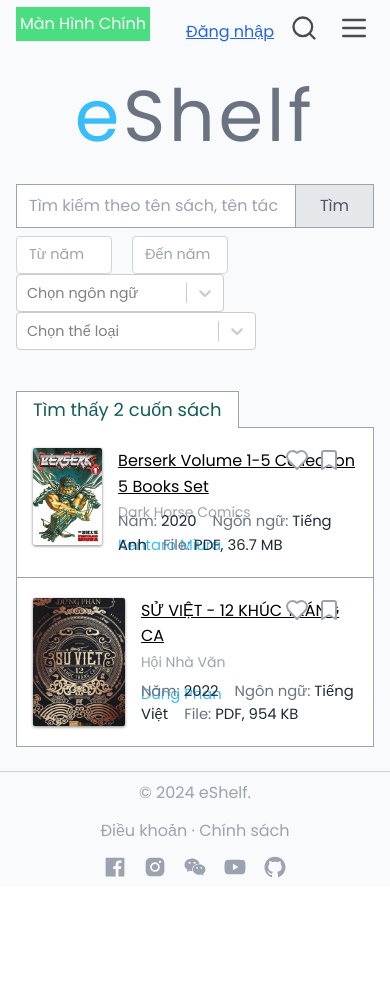
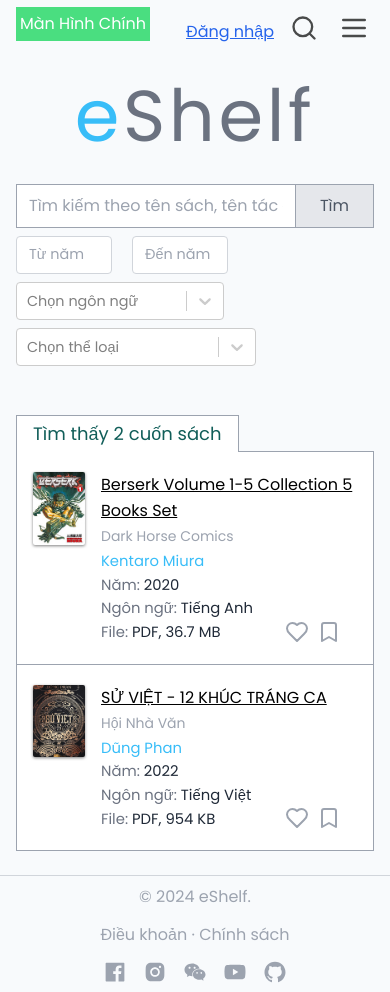
Before and after one commit to levanvux/eShelf, a React (Vite) app: page /search/1 in a window 390 px wide. Before the commit the page ends 887 px from the top, so only its background shows below. Built offline with nearby package versions, Linux system fonts and the light colour scheme.

Commit message:
ui(book): improve responsive

```diff
--- a/src/components/book/SearchForm.jsx
+++ b/src/components/book/SearchForm.jsx
@@ -51,7 +51,20 @@
   }
 
   return (
-    <>
+    <form
+      action={
+        searchValue || fromYear || toYear || genres.length > 0
+          ? "/search/" +
+            convertText(searchValue) +
+            "&" +
+            fromYear +
+            "-" +
+            toYear +
+            "&" +
+            convertArrayToString(genres)
+          : ""
+      }
+    >
       <div className="mx-4 mb-2 mt-8 flex border border-gray-400 hover:outline hover:outline-1 hover:outline-sky-400 md:mx-24 lg:mx-44">
         <input
           type="text"
@@ -60,13 +73,10 @@
           placeholder="Tìm kiếm theo tên sách, tên tác giả, nxb..."
           className="w-full px-3 text-gray-800 focus:outline-none"
         />
-        <a
-          href={`${searchValue || fromYear || toYear || genres.length > 0 ? "/search/" + convertText(searchValue) + "&" + fromYear + "-" + toYear + "&" + convertArrayToString(genres) : ""}`}
-        >
-          <button className="border-l border-l-gray-400 bg-gray-200 px-6 py-2 text-gray-600 md:px-12">
-            Tìm
-          </button>
-        </a>
+
+        <button className="border-l border-l-gray-400 bg-gray-200 px-6 py-2 text-gray-600 md:px-12">
+          Tìm
+        </button>
       </div>
       {advancedSearch ? (
         <div className="mx-4 flex flex-col text-[0.9rem] md:mx-24 md:flex-row lg:mx-44">
@@ -76,14 +86,14 @@
               value={fromYear}
               onChange={(e) => setFromYear(e.target.value)}
               placeholder="Từ năm"
-              className="mr-5 w-24 rounded border border-gray-300 px-3 py-[0.42rem] text-gray-800 [appearance:textfield] focus:outline-none [&::-webkit-inner-spin-button]:appearance-none [&::-webkit-outer-spin-button]:appearance-none"
+              className="mb-2 mr-5 w-24 rounded border border-gray-300 px-3 py-[0.42rem] text-gray-800 [appearance:textfield] focus:outline-none [&::-webkit-inner-spin-button]:appearance-none [&::-webkit-outer-spin-button]:appearance-none"
             />
             <input
               type="number"
               value={toYear}
               onChange={(e) => setToYear(e.target.value)}
               placeholder="Đến năm"
-              className="mr-5 w-24 rounded border border-gray-300 py-[0.42rem] pl-3 pr-2 text-gray-800 [appearance:textfield] focus:outline-none [&::-webkit-inner-spin-button]:appearance-none [&::-webkit-outer-spin-button]:appearance-none"
+              className="mb-2 mr-5 w-24 rounded border border-gray-300 py-[0.42rem] pl-3 pr-2 text-gray-800 [appearance:textfield] focus:outline-none [&::-webkit-inner-spin-button]:appearance-none [&::-webkit-outer-spin-button]:appearance-none"
             />
           </div>
 
@@ -92,7 +102,7 @@
             onChange={setSelectedLanguages}
             options={languageOptions}
             placeholder="Chọn ngôn ngữ"
-            className="mr-5 w-52 text-gray-800"
+            className="mb-2 mr-5 w-52 text-gray-800"
             isMulti
           />
           <Select
@@ -100,7 +110,7 @@
             onChange={setSelectedGenres}
             options={genreOptions}
             placeholder="Chọn thể loại"
-            className="w-60 text-gray-800 placeholder-pink-600"
+            className="mb-2 w-60 text-gray-800 placeholder-pink-600"
             isMulti
           />
         </div>
@@ -109,12 +119,12 @@
           onClick={() => {
             setAdvancedSearch(true);
           }}
-          className="ml-4 w-[8.4rem] cursor-pointer border-b border-dashed border-gray-400 text-sm text-gray-400 md:ml-24 lg:ml-44"
+          className="ml-4 w-32 cursor-pointer border-b border-dashed border-gray-400 text-xs text-gray-400 md:ml-24 md:w-[8.4rem] md:text-sm lg:ml-44"
         >
           Tìm kiếm nâng cao
         </p>
       )}
-    </>
+    </form>
   );
 };
 
--- a/src/components/book/SearchResultItem.jsx
+++ b/src/components/book/SearchResultItem.jsx
@@ -27,11 +27,11 @@
             <img
               src={bookDetail.coverUrl}
               alt={bookDetail.title}
-              className="float-left aspect-[5/7] w-24 rounded-sm object-cover drop-shadow-[0_0.1rem_0.1rem_rgba(0,0,0,0.5)]"
+              className="float-left mr-3 aspect-[5/7] w-24 rounded-sm object-cover drop-shadow-[0_0.1rem_0.1rem_rgba(0,0,0,0.5)]"
             />
           </a>
           <div className="relative flex-grow">
-            <p>
+            <p className="w-64 md:w-auto">
               <a
                 href={`/book/${bookDetail.isbn}`}
                 target="_blank"
@@ -49,7 +49,7 @@
                 {bookDetail.publisher ? bookDetail.publisher : ""}
               </a>
             </p>
-            <p className="mt-2 cursor-pointer text-[0.925rem] text-sky-400">
+            <p className="cursor-pointer text-[0.925rem] text-sky-400 md:mt-2">
               {bookDetail.author && bookDetail.author.length > 0 ? (
                 bookDetail.author.map((au, index) => {
                   return (
@@ -68,21 +68,22 @@
             </p>
             <Heart
               onClick={() => setIsHeartClicked(!isHeartClicked)}
-              className={`absolute right-12 top-0 cursor-pointer ${isHeartClicked ? "text-sky-400" : "text-gray-400 hover:text-gray-500"}`}
+              className={`absolute bottom-0 right-12 cursor-pointer md:bottom-auto md:top-0 ${isHeartClicked ? "text-sky-400" : "text-gray-400 hover:text-gray-500"}`}
               fill={isHeartClicked ? "#38bdf8" : "#fff"}
             />
             <Bookmark
               onClick={() => setIsBookmarkClicked(!isBookmarkClicked)}
-              className={`absolute right-4 top-0 cursor-pointer ${isBookmarkClicked ? "text-amber-400" : "text-gray-400 hover:text-gray-500"}`}
+              className={`absolute bottom-0 right-4 cursor-pointer md:bottom-auto md:top-0 ${isBookmarkClicked ? "text-amber-400" : "text-gray-400 hover:text-gray-500"}`}
               fill={isBookmarkClicked ? "#fbbf24" : "#fff"}
             />
-            <p className="absolute bottom-0 right-0 text-[0.925rem] text-gray-500">
+            <p className="text-[0.925rem] text-gray-500 md:absolute md:bottom-0 md:right-0">
               {bookDetail.year && (
                 <>
                   Năm:{" "}
                   <span className="mr-4 text-gray-800">{bookDetail.year}</span>
                 </>
               )}
+              <br className="md:hidden" />
               {bookDetail.language && (
                 <>
                   Ngôn ngữ:{" "}
@@ -91,6 +92,7 @@
                   </span>
                 </>
               )}
+              <br className="md:hidden" />
               {bookDetail.extension && bookDetail.size && (
                 <>
                   File:{" "}
--- a/src/pages/BookDetail.jsx
+++ b/src/pages/BookDetail.jsx
@@ -29,7 +29,7 @@
         </p>
         <div className="mb-20">
           <img
-            className="float-left mr-8 h-96 w-64 rounded-sm object-cover drop-shadow-[0_0.2rem_0.2rem_rgba(0,0,0,0.5)] mb-3"
+            className="mb-4 mr-8 h-96 w-64 rounded-sm object-cover drop-shadow-[0_0.2rem_0.2rem_rgba(0,0,0,0.5)] md:float-left"
             src={book.coverUrl}
             alt=""
           />
@@ -112,7 +112,7 @@
           </div>
           <div className="flex gap-2">
             <button
-              className="flex gap-1 rounded bg-sky-400 px-2 md:px-5 py-2 text-white hover:bg-sky-300 text-sm md:text-base"
+              className="flex gap-1 rounded bg-sky-400 px-2 py-2 text-sm text-white hover:bg-sky-300 md:px-5 md:text-base"
               onClick={() =>
                 navigate(`/reading/${book.isbn}`, { state: book.pdfUrl })
               }
@@ -120,12 +120,12 @@
               <Play />
               Đọc sách
             </button>
-            <button className="flex gap-1 rounded border border-gray-300 px-2 md:px-5 py-2 text-gray-600 hover:border-sky-400 text-sm md:text-base">
+            <button className="flex gap-1 rounded border border-gray-300 px-2 py-2 text-sm text-gray-600 hover:border-sky-400 md:px-5 md:text-base">
               <Download />
               Tải xuống
             </button>
             <p
-              className="cursor-pointer py-2 text-amber-400 underline hover:text-amber-500 text-sm md:text-base"
+              className="cursor-pointer py-2 text-sm text-amber-400 underline hover:text-amber-500 md:text-base"
               onClick={() => navigate("/feedback")}
             >
               Báo cáo lỗi?
```
